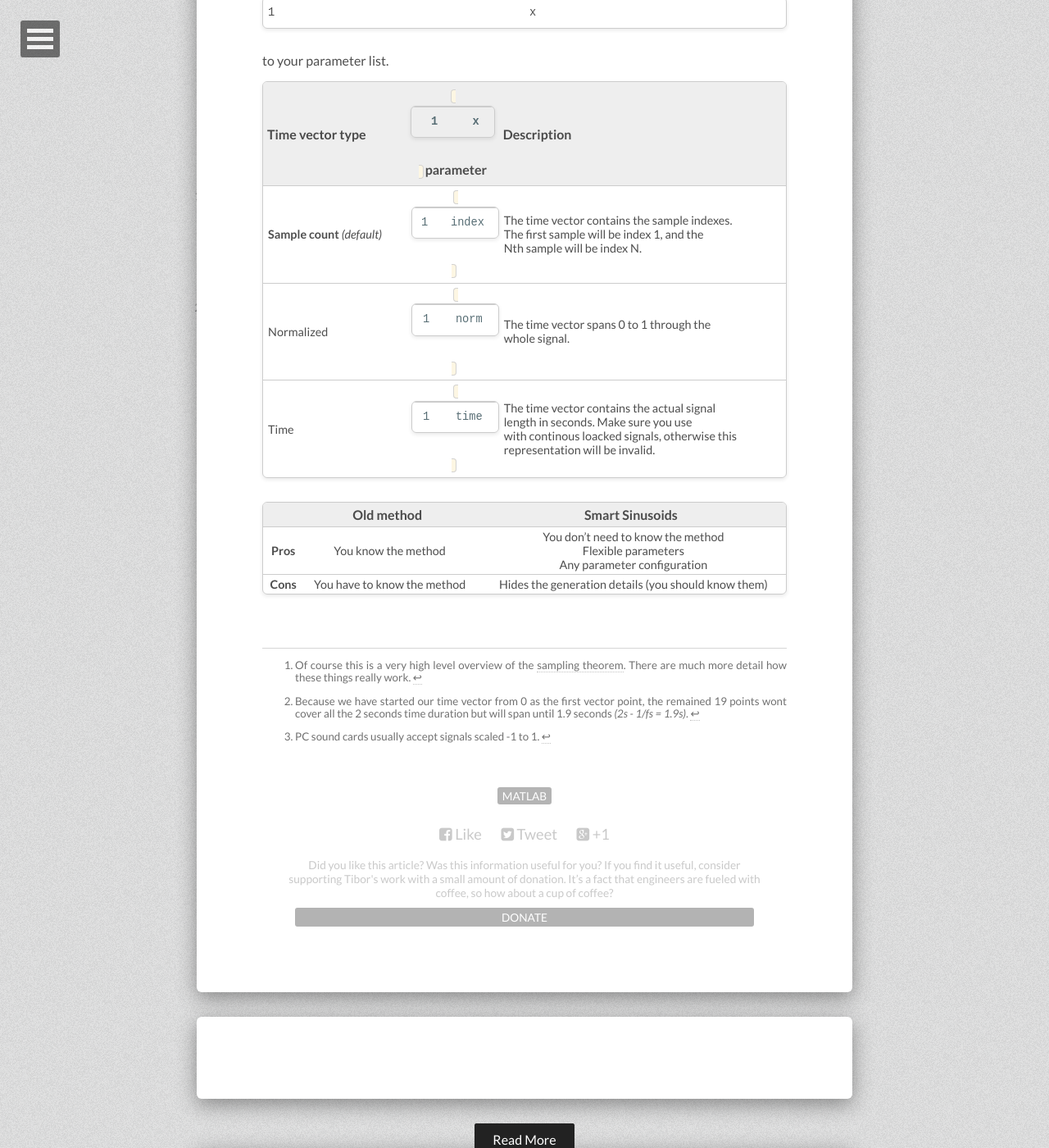
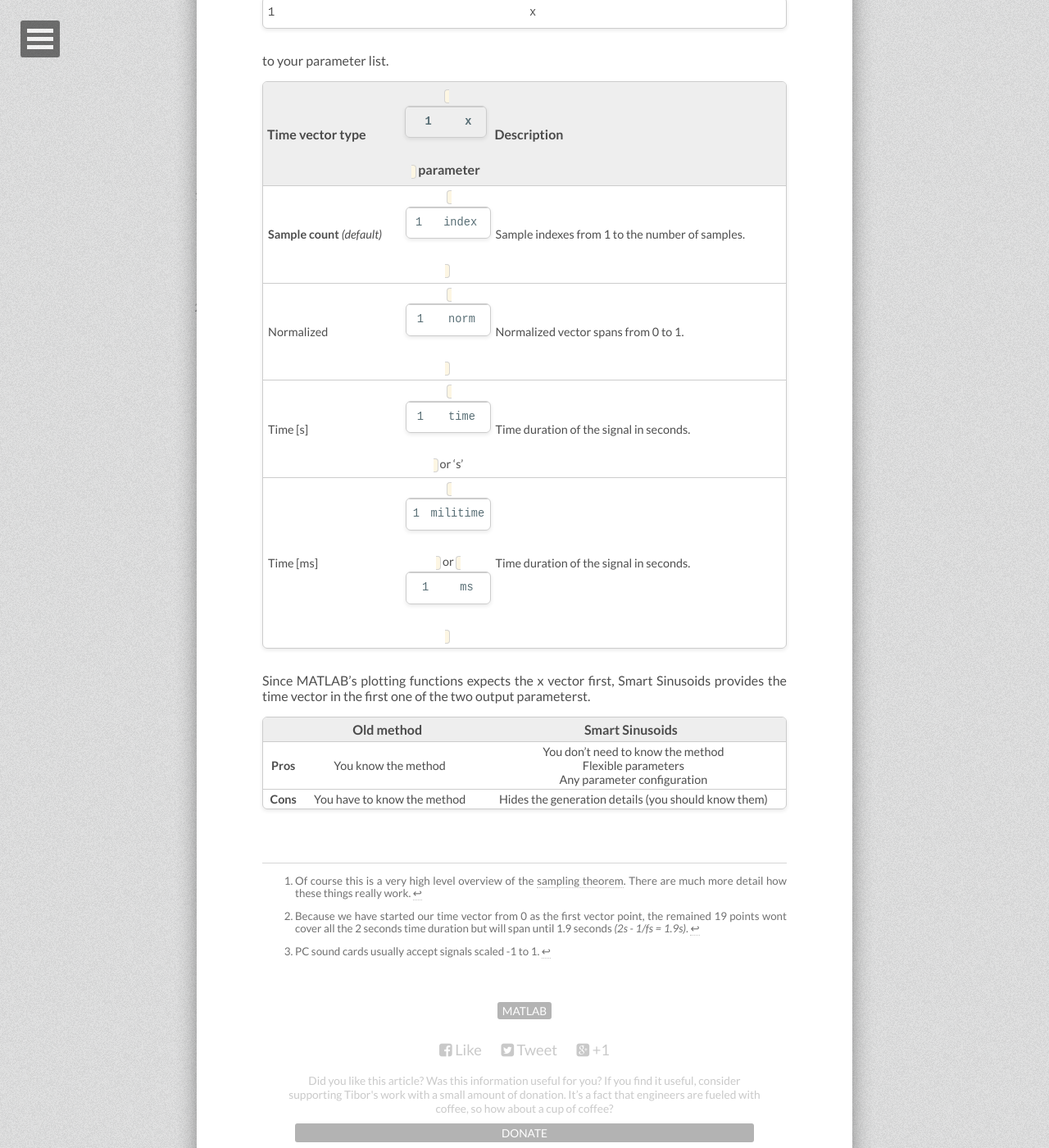
Before and after one commit to tiborsimon/tiborsimon.github.io, a Jekyll site: the page built from _posts/2015-05-28-smart-sinusoids.md, in a window 1280 px wide and 1400 px high, scrolled down 10067 px. Shown: the whole window at 82% size. Built offline with Jekyll 4.4.1, drawn with Linux system fonts in a browser that asks for light colours; nearby versions of some CDN libraries; comment, search, counter and statistics services are not loaded.

Commit message:
Update 2015-05-28-smart-sinusoids.md

```diff
--- a/_posts/2015-05-28-smart-sinusoids.md
+++ b/_posts/2015-05-28-smart-sinusoids.md
@@ -204,9 +204,12 @@ Smart Sinusoids is capable of generating a time vector for the generated signal
 
 | Time vector type | `x` parameter  | Description |
 |:-----------------|:-------------------:|:------------|
-| __Sample count__ _(default)_     | `index`             | The time vector contains the sample indexes.<br>The first sample will be index 1, and the<br>Nth sample will be index N.
-| Normalized       | `norm`              | The time vector spans 0 to 1 through the<br>whole signal.
-| Time             | `time`              | The time vector contains the actual signal<br>length in seconds. Make sure you use<br>with continous loacked signals, otherwise this<br>representation will be invalid.
+| __Sample count__ _(default)_ | `index` | Sample indexes from 1 to the number of samples.
+| Normalized       | `norm`              | Normalized vector spans from 0 to 1.
+| Time [s]         | `time` or 's'       | Time duration of the signal in seconds.
+| Time [ms]        | `militime` or `ms`  | Time duration of the signal in seconds.
+
+Since MATLAB's plotting functions expects the x vector first, Smart Sinusoids provides the time vector in the first one of the two output parameterst.
 
 
 
```
